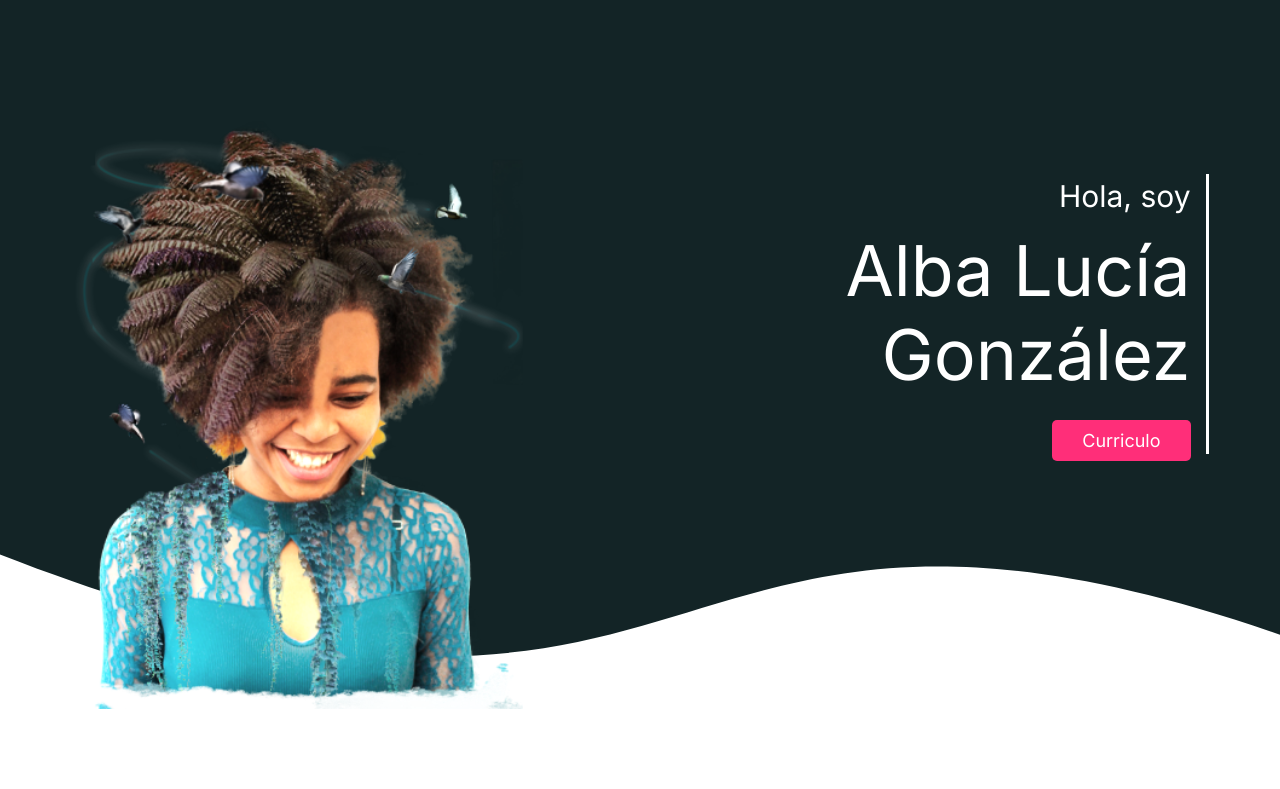
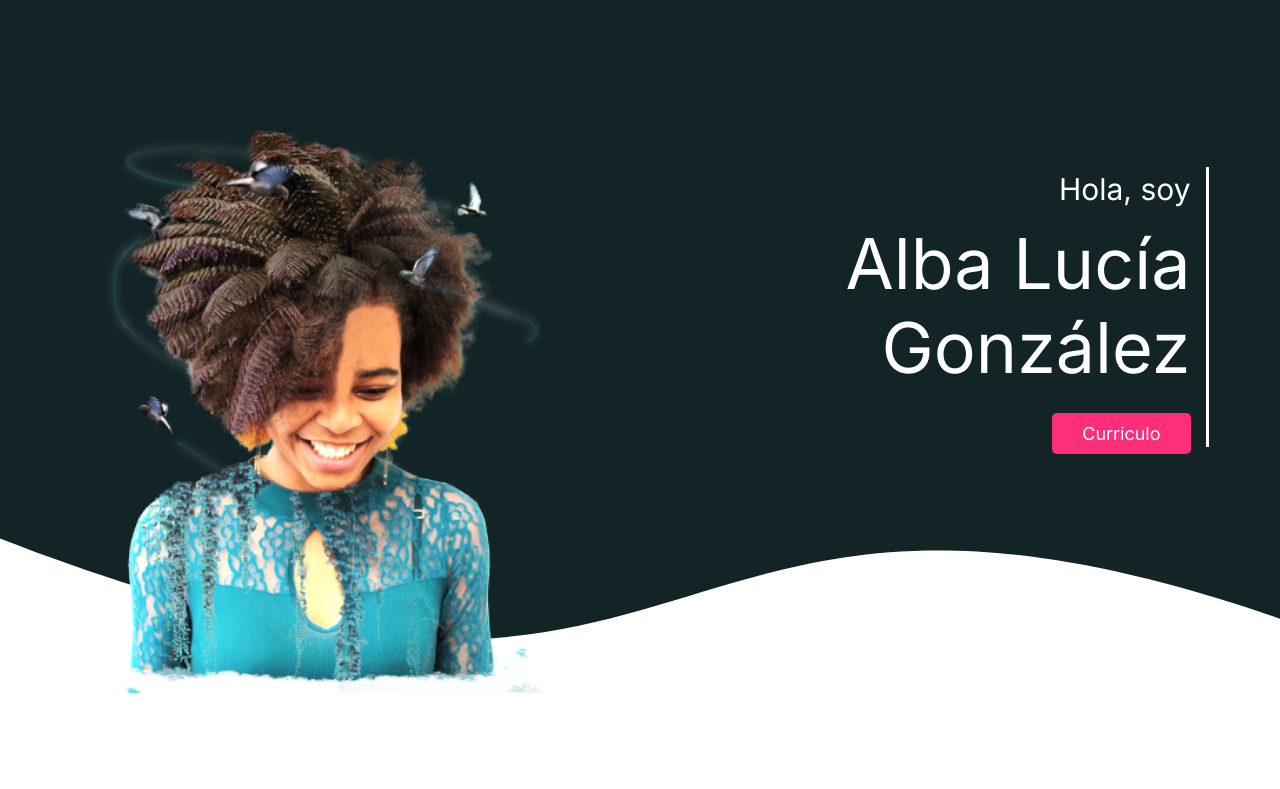
Before and after one commit to Alba-Lucia/Portafolio-workana, a Next.js app: page / in a window 1280 px wide. Shown: the top 789 px of the page. Built offline with nearby package versions, Linux system fonts and the light colour scheme.

Commit message:
estacios

```diff
--- a/components/Hero/hero.module.scss
+++ b/components/Hero/hero.module.scss
@@ -53,6 +53,7 @@
         @include lg{
             width: 40%;
             margin-bottom: -20rem;
+            margin-left: 3rem;
         }
     }
 }
--- a/components/Slide/sliderShow.module.scss
+++ b/components/Slide/sliderShow.module.scss
@@ -4,7 +4,10 @@
     position: relative;
     width: 100%;
     overflow: hidden;
-    margin-bottom: 10rem;
+    margin-bottom: 0rem;
+    @include md{
+        margin-bottom: 10rem;
+    }
 
     .slide__title{
         text-align: center;
```
